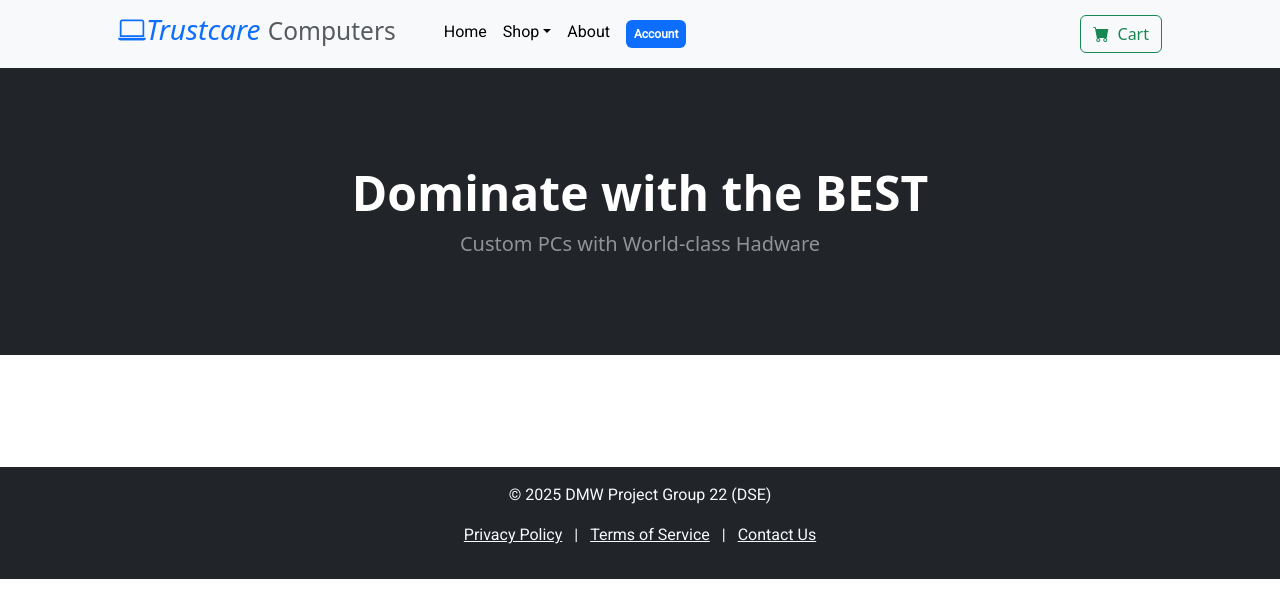
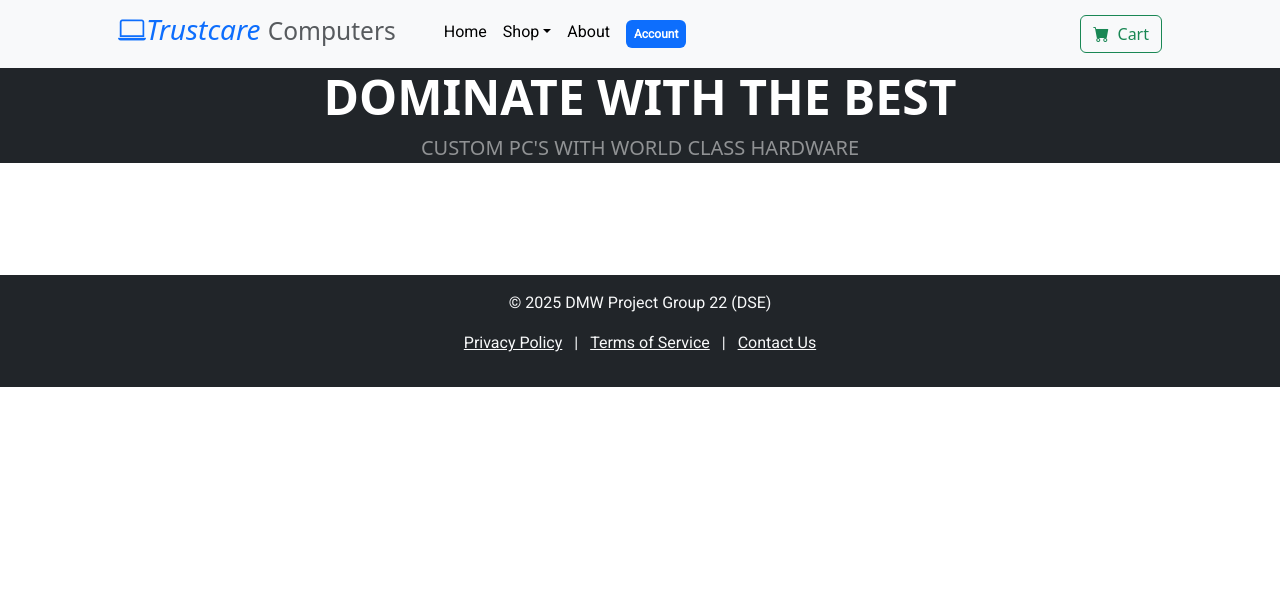
Before and after one commit to Danushka-Madushan/DMW-CW, a PHP site: page / in a window 1280 px wide. Shown: the top 595 px of the page. Run offline with PHP 8.4, Linux system fonts and the light colour scheme; data that the repository does not hold is empty; some libraries are stand-ins or nearby versions.

Commit message:
refactor: enhance header styling and improve product display layout in index.php

```diff
--- a/index.php
+++ b/index.php
@@ -5,11 +5,12 @@
 
 <body>
     <!-- Header-->
-    <header class="bg-dark py-5">
-        <div class="container px-4 px-lg-5 my-5">
+    <header class="bg-dark">
+        <div
+            class="container-fluid bg-container text-center text-white d-flex align-items-center justify-content-center">
             <div class="text-center text-white">
-                <h1 class="display-5 fw-bolder">Dominate with the BEST</h1>
-                <p class="lead fw-normal text-white-50 mb-0">Custom PCs with World-class Hadware</p>
+                <h1 class="display-5 fw-bolder glow-text-blue">DOMINATE WITH THE BEST</h1>
+                <p class="lead fw-normal text-white-50 mb-0 glow-text-blue">CUSTOM PC'S WITH WORLD CLASS HARDWARE</p>
             </div>
         </div>
     </header>
@@ -36,10 +37,10 @@
 
                     echo "<div class='d-flex justify-content-center small text-warning mb-2'>";
                     /* Dynamic Rating Start based on product rating */
-                for ($x = 0; $x < (int)$product['rating']; $x++) {
+                    for ($x = 0; $x < (int) $product['rating']; $x++) {
                         echo "<div class='bi-star-fill'></div>";
                     }
-                for ($x = 0; $x < (5 - (int)$product['rating']); $x++) {
+                    for ($x = 0; $x < (5 - (int) $product['rating']); $x++) {
                         echo "<div class='bi-star'></div>";
                     }
                     echo "</div>";
```
Lines whose indentation alone changed are shown as unchanged.
